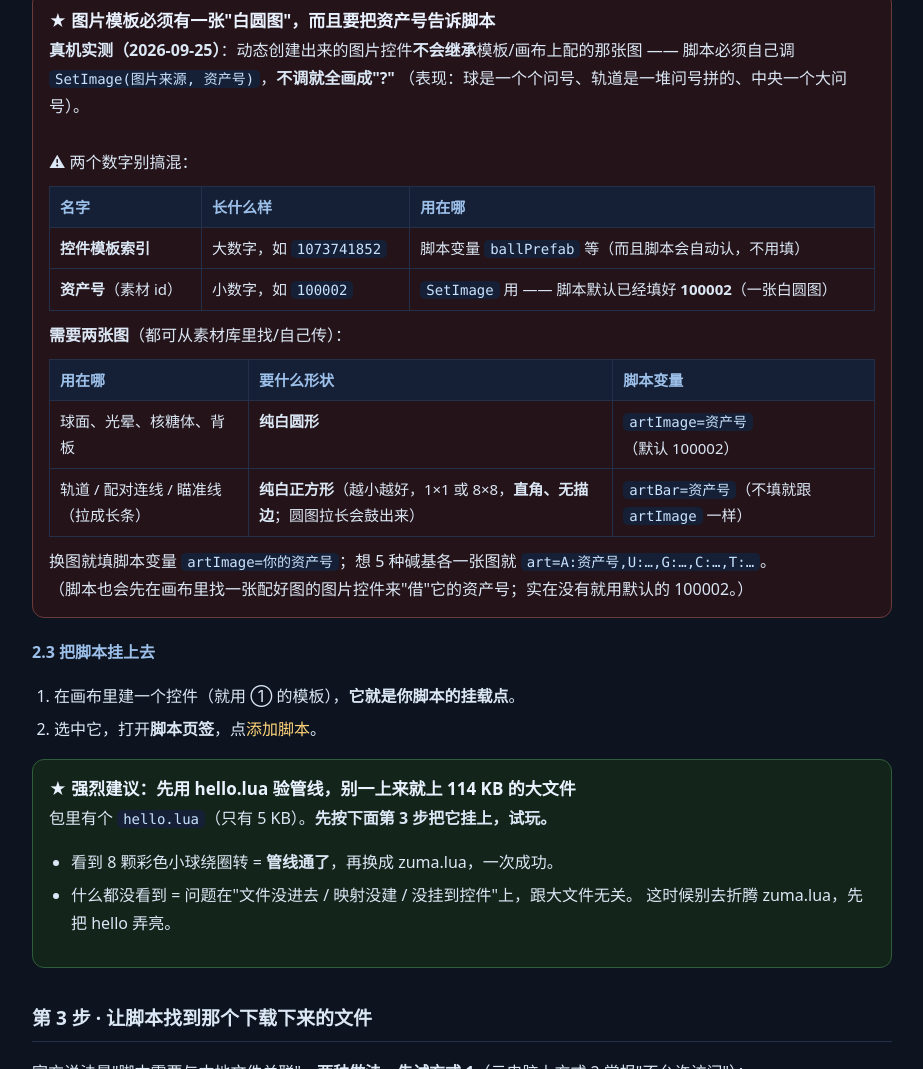
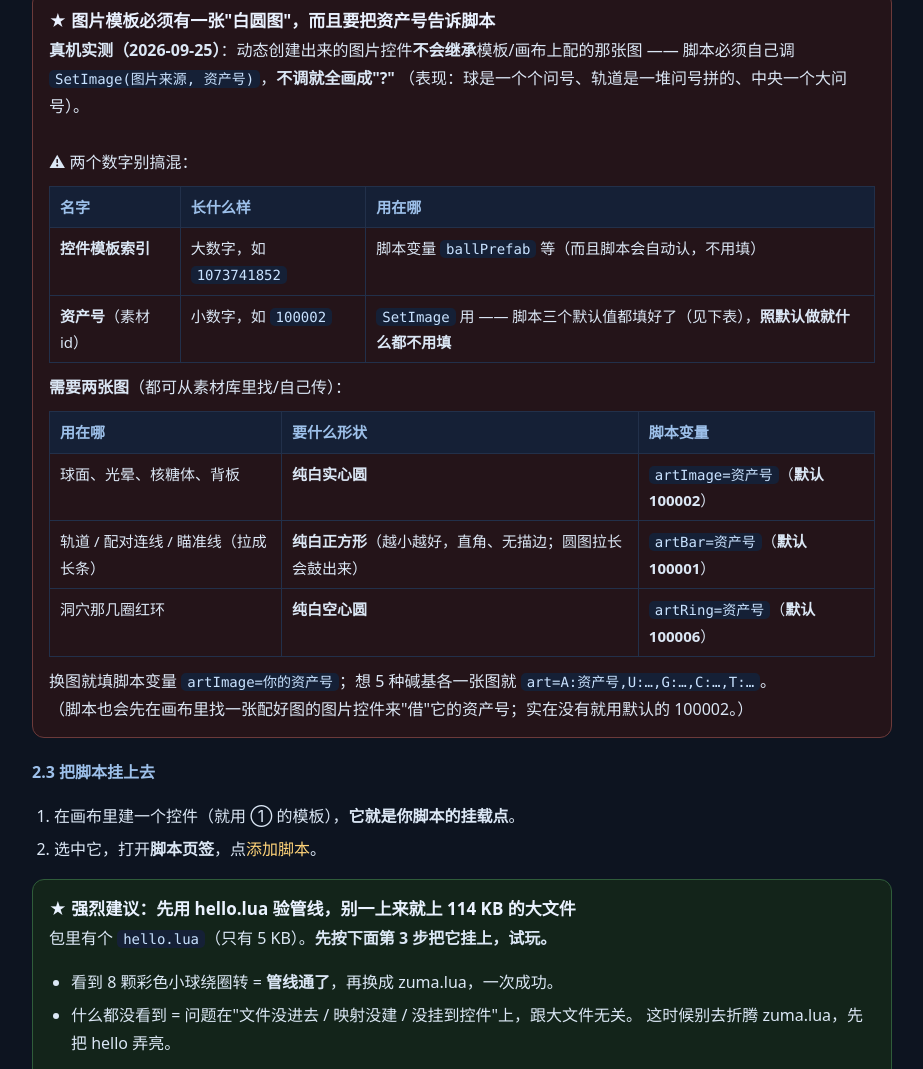
Before and after one commit to ihamn/zuma, a plain HTML site: page miliastra/pc/manual.html in a window 1280 px wide. Shown: the part 3644-4713 px from the top of the page, without its empty margins (178-1101 px from the left). Drawn offline with Linux system fonts and the light colour scheme.

Commit message:
三张素材各就各位：实心圆 100002（球）/ 方块 100001（轨道·连线·瞄准线）/ 空心圆 100006（洞穴环）
用户报了编辑器里三张图的资产号，全部写成默认值（一个变量都不用填）：
- artImage = 100002  纯白实心圆 → 球面 / 光晕 / 核糖体本体 / 背板
- artBar   = 100001  纯白方块   → 轨道 / 配对连线 / 瞄准线（拉成长条；圆图拉长会鼓出来
                                  —— 用户反馈"轨道用圆有点难看"就是这个原因）
- artRing  = 100006  纯白空心圆 → 洞穴那几圈红环（洞口本来就是"环"，空心圆染红正好；
                                  实心圆得靠叠层+透明度装环，效果差一截）

实现：
- game.lua：DEFAULT_ART/DEFAULT_BAR/DEFAULT_RING 三个默认；artBar/artRing 支持脚本变量覆盖；
  启动日志一行报清三张图：`★ 素材：实心圆=100002 方块(轨道/连线)=100001 空心圆(洞穴)=100006`
- ui.lua：ui.artRing；洞穴光晕改用它（placeBead(..., ui.artRing)）
- 断言：默认三个值都在位 + 覆盖生效（test_prefabs 53 项）
- 手册 2.2 的"两张图"表扩成"三张图"，标清默认资产号

产物：zuma.lua 144,888 / zuma-pc.zip / manual.html 已重打包并同步（游戏目录 + 桌面）；
DOWNLOADS 已更新。验证：run-all 全部通过（Lua 侧 328 项），对拍零差异。

```diff
--- a/miliastra/pc/manual.html
+++ b/miliastra/pc/manual.html
@@ -181,15 +181,16 @@ http://10.176.136.109:8080/miliastra/out/zuma.lua &nbsp;（下载文件）</p>
     <tr><td><b>控件模板索引</b></td><td>大数字，如 <code>1073741852</code></td>
         <td>脚本变量 <code>ballPrefab</code> 等（而且脚本会自动认，不用填）</td></tr>
     <tr><td><b>资产号</b>（素材 id）</td><td>小数字，如 <code>100002</code></td>
-        <td><code>SetImage</code> 用 —— 脚本默认已经填好 <b>100002</b>（一张白圆图）</td></tr>
+        <td><code>SetImage</code> 用 —— 脚本三个默认值都填好了（见下表），<b>照默认做就什么都不用填</b></td></tr>
   </table>
     <b>需要两张图</b>（都可从素材库里找/自己传）：
   <table>
     <tr><th>用在哪</th><th>要什么形状</th><th>脚本变量</th></tr>
-    <tr><td>球面、光晕、核糖体、背板</td><td><b>纯白圆形</b></td><td><code>artImage=资产号</code>（默认 100002）</td></tr>
+    <tr><td>球面、光晕、核糖体、背板</td><td><b>纯白实心圆</b></td><td><code>artImage=资产号</code>（<b>默认 100002</b>）</td></tr>
     <tr><td>轨道 / 配对连线 / 瞄准线（拉成长条）</td>
-        <td><b>纯白正方形</b>（越小越好，1×1 或 8×8，<b>直角、无描边</b>；圆图拉长会鼓出来）</td>
-        <td><code>artBar=资产号</code>（不填就跟 <code>artImage</code> 一样）</td></tr>
+        <td><b>纯白正方形</b>（越小越好，直角、无描边；圆图拉长会鼓出来）</td>
+        <td><code>artBar=资产号</code>（<b>默认 100001</b>）</td></tr>
+    <tr><td>洞穴那几圈红环</td><td><b>纯白空心圆</b></td><td><code>artRing=资产号</code>（<b>默认 100006</b>）</td></tr>
   </table>
   换图就填脚本变量 <code>artImage=你的资产号</code>；想 5 种碱基各一张图就
   <code>art=A:资产号,U:…,G:…,C:…,T:…</code>。<br>
```
Also changed, not shown: miliastra/out/sim-L8.png, miliastra/pc/README.txt, 8 other files.
